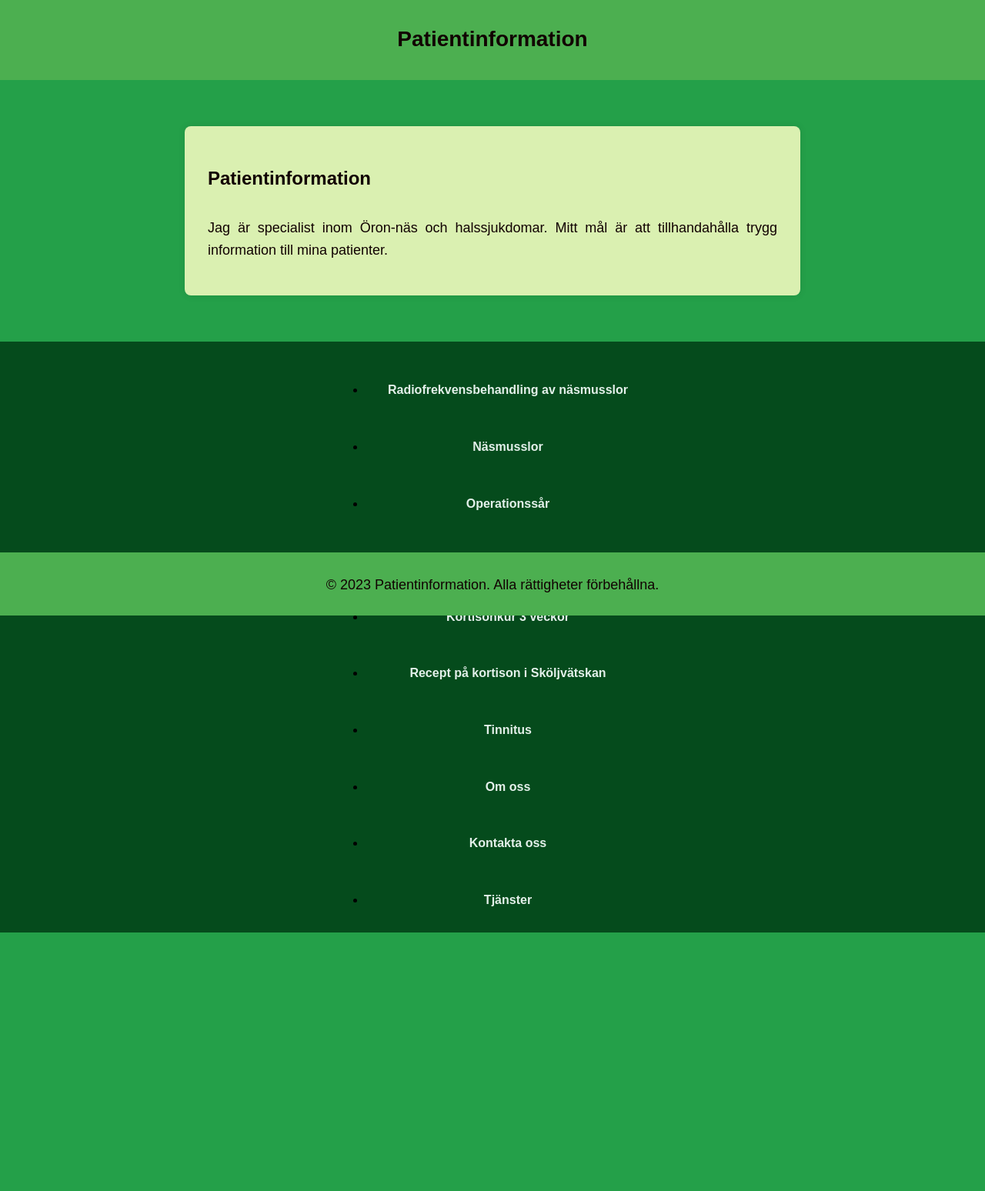
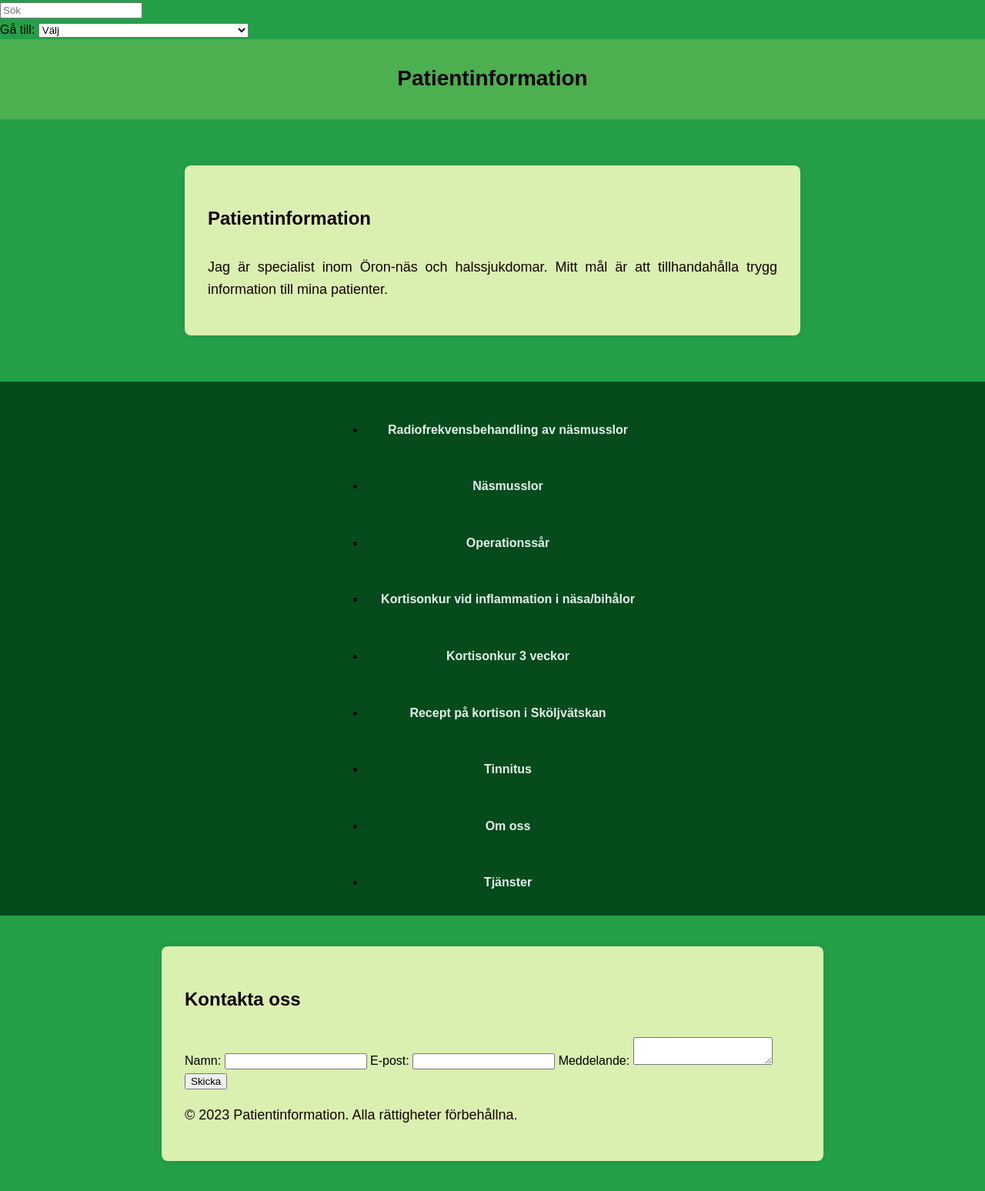
Before and after one commit to Drfarni/patientinfo, a plain HTML site: page index.html in a window 1280 px wide. Shown: the whole page at 77% size. Before the commit the page ends 1212 px from the top, so only its background shows below. Drawn offline with Linux system fonts and the light colour scheme.

Commit message:
Add files via upload

```diff
--- a/index.html
+++ b/index.html
@@ -7,6 +7,26 @@
     <link rel="stylesheet" href="styles.css">
 </head>
 <body>
+    <div class="main-container">
+    <div class="search-container">
+        <input type="text" placeholder="Sök" id="search-input" onkeyup="searchList()">
+
+        </div>
+        <div class="dropdown-container">
+            <label for="specialtySelect"> Gå till:</label>
+            <select id="specialtySelect" onchange="navigateToPAge()">
+                <option value="">Välj</option>
+                <option value="operationssår.html">Operationssår</option>
+                <option value="Kortisonkur10dagar.html">Kortisonkur vid inflammation i näsa/bihålor</option>
+                <option value="Kortisonkur3veckor.html">Kortisonkur 3 veckor</option>
+                <option value="Receptsköljvätskakortison.html">Recept på kortison i Sköljvätskan</option>
+                <option value="Tinnitus.html">Tinnitus</option>
+                <option value="presentation.html">Om oss</option>
+                <option value="contact.html">Kontakta oss</option>
+                <option value="services.html">Tjänster</option>
+            </select>
+            </div>
+
         <header>
             <h1>Patientinformation</h1>
             </header>
@@ -14,31 +34,64 @@
             <section id="patient-info">
                 <div class="content">
                     <h2>Patientinformation</h2>
-            <p>Jag är specialist inom Öron-näs och halssjukdomar. Mitt mål är att tillhandahålla trygg information till mina patienter. </p>
+                    <p>Jag är specialist inom Öron-näs och halssjukdomar. Mitt mål är att tillhandahålla trygg information till mina patienter.</p>
+                </div>
+            </section>
+        </main>
 
-
-        </section>
-
-    </main>
         <nav>
-        <ul>
+            <ul id=""link-list" class="link-list">
                 <li><a href="Näsmusslor.html">Radiofrekvensbehandling av näsmusslor</a></li>
                 <li><a href="Minskningnäsmusslor.html">Näsmusslor</a></li>
                 <li><a href="operationssår.html">Operationssår</a></li>
                 <li><a href="Kortisonkur10dagar.html">Kortisonkur vid inflammation i näsa/bihålor</a></li>
                 <li><a href="Kortisonkur3veckor.html">Kortisonkur 3 veckor</a></li>
                 <li><a href="Receptsköljvätskakortison.html">Recept på kortison i Sköljvätskan</a></li>
-
                 <li><a href="Tinnitus.html">Tinnitus</a></li>
                 <li><a href="presentation.html">Om oss</a></li>
-            <li><a href="contact.html">Kontakta oss</a></li>
+
                 <li><a href="services.html">Tjänster</a></li>
             </ul>
+        </nav>
 
-    </nav>
-    <footer>
+        <section id="kontaktformulär" class="content">
+            <h2>Kontakta oss</h2>
+            <form action="https://formspree.io/f/mblobnpy" method="POST">
+                <label for="name">Namn:</label>
+                <input type="text" id="name" name="name" required>
+                <label for="email">E-post:</label>
+                <input type="email" id="email" name="email" required>
+                <label for="message">Meddelande:</label>
+                <textarea id="message" name="message" required></textarea>
+                <button type="submit">Skicka</button>
+
+
+
             <p>&copy; 2023 Patientinformation. Alla rättigheter förbehållna.</p>
-    </footer>
+
         </div>
+
+        <script>
+            function searchList() {
+                const input = document.getElementById('search-input').value.toLowerCase();
+
+                const items = document.querySelectorAll('.link-list li');
+
+                listItems.forEach(item => {
+                    const text = item.textContent || item.innerText;
+                    if (text.toLowerCase().indexOf(filter) > -1) {
+                        item.style.display = "";
+                    } else {
+                        item.style.display = "none";
+                    }
+                });
+            }
+
+            function navigateToPage() {
+                const select = document.getElementById('specialtySelect');
+                const selectedValue = select.value;
+                if (selectedValue) {
+                    window.location.href = selectedValue;
+                }
+            }
         </body>
-</html>
```
Lines whose indentation alone changed are shown as unchanged.
